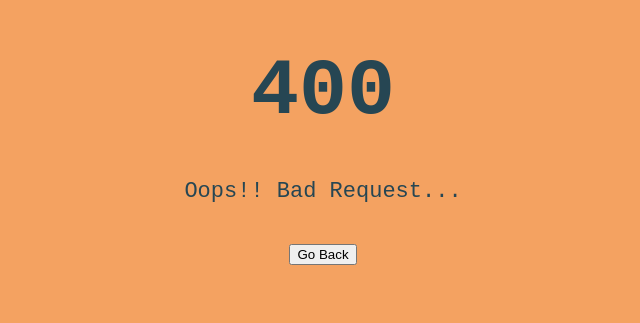
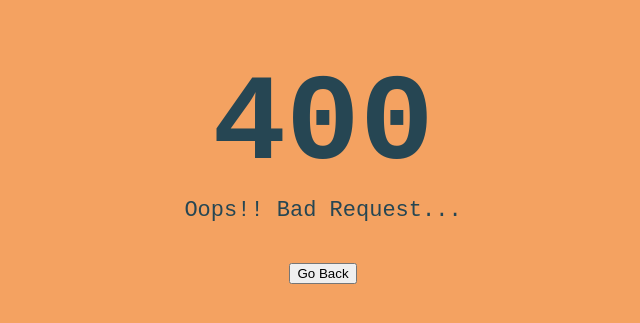
Before and after one commit to meedsr07/ascii-art-web, a plain HTML site: page static/400.html in a window 1280 px wide. Shown: the part 299-622 px from the top of the page, without its empty margins (317-957 px from the left). Drawn offline with Linux system fonts and the light colour scheme.

Commit message:
ascii-art-web-style

```diff
--- a/static/styles/style.css
+++ b/static/styles/style.css
@@ -75,13 +75,12 @@ button {
     align-items: center;
     min-height: 100vh;
     font-family: monospace;
-    text-align: center;
     color: #264653;
     padding: 20px;
 }
 #messages h1 {
-    font-size: 80px;
-    margin-bottom: 20px;
+    font-size: 123px;
+    margin-bottom: -19px;
 }
 
 #errorMessage {
```
